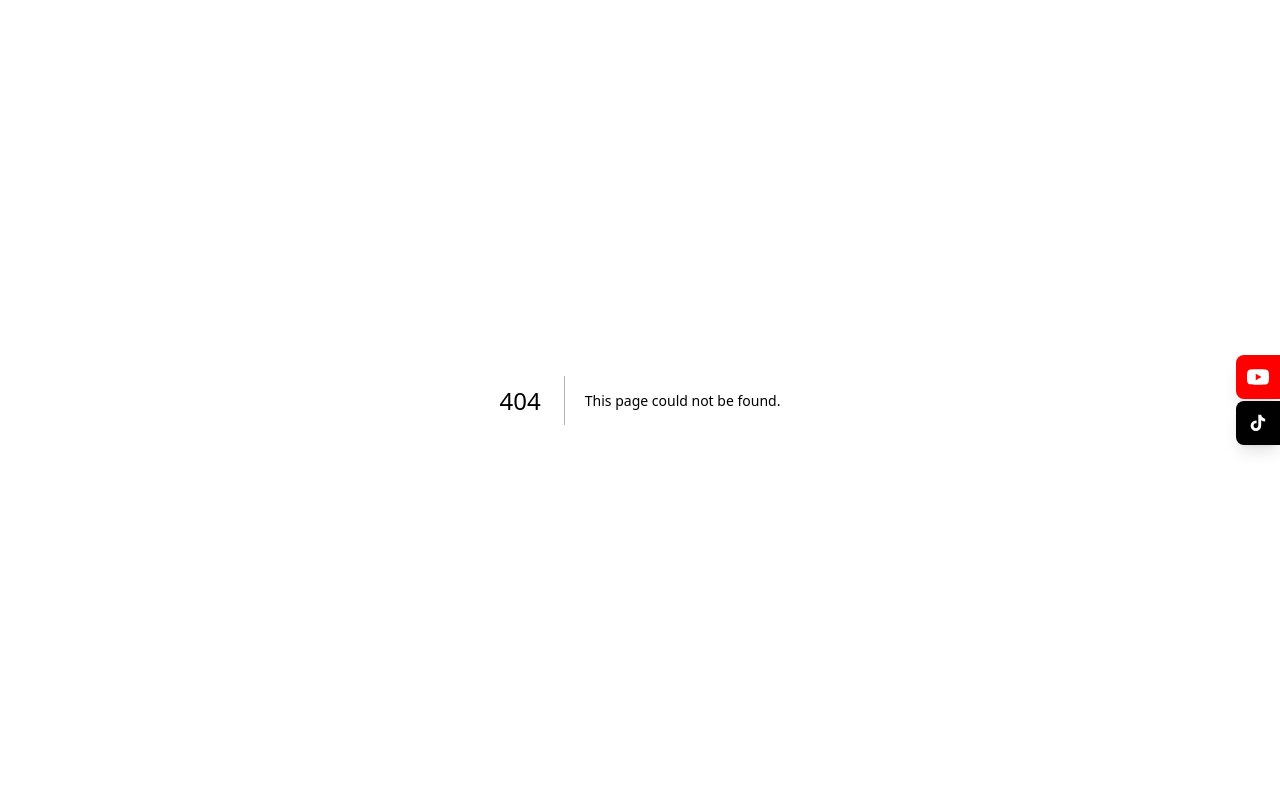
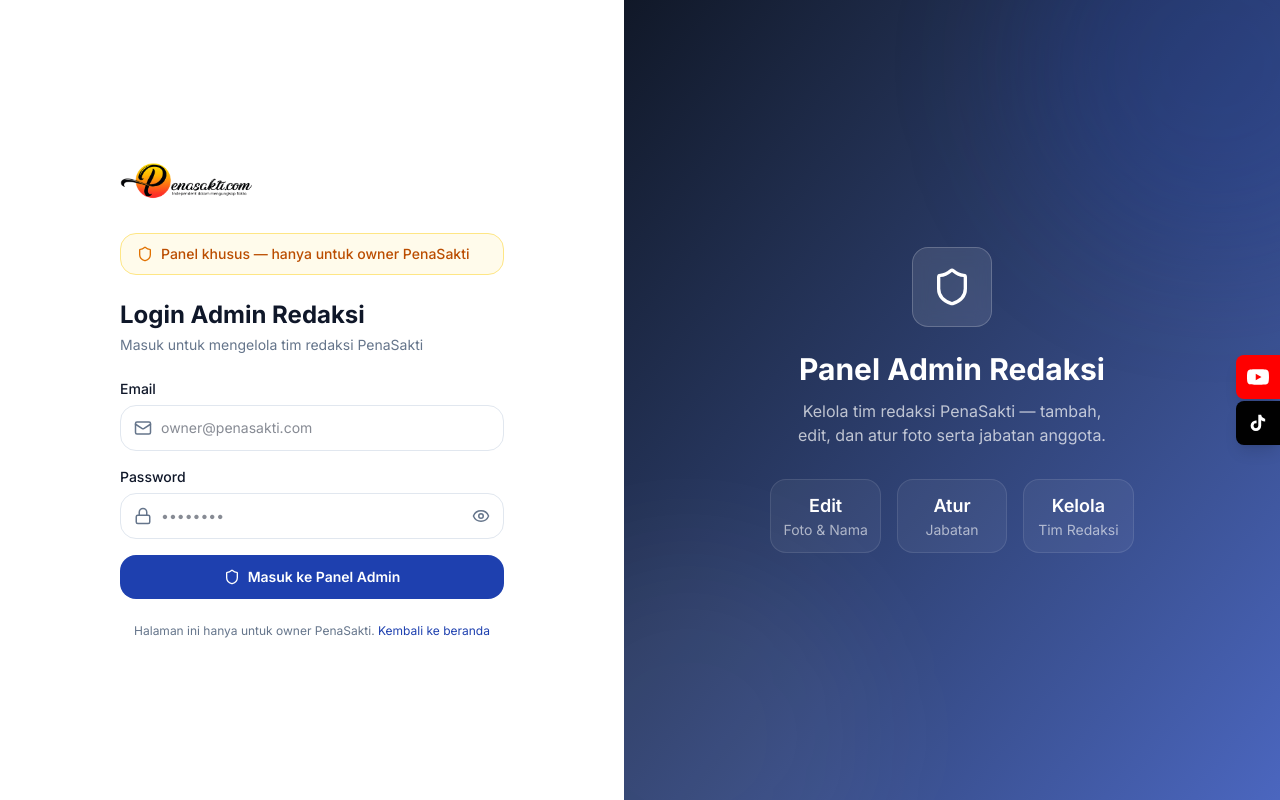
Before and after one commit to baranashira05-hash/penasakti, a Next.js app: page /redaksi-admin/login in a window 1280 px wide. Before the commit this address had no page. Built offline with nearby package versions, Linux system fonts and the light colour scheme.

Commit message:
fix: pindah halaman login ke /redaksi-admin/login (URL yang benar)

```diff
--- a/src/app/(auth)/redaksi-login/page.tsx
+++ b/src/app/redaksi-admin/login/page.tsx
@@ -39,7 +39,7 @@
       const session = await res.json();
 
       if (session?.user?.role !== "SUPER_ADMIN") {
-        // Bukan SUPER_ADMIN — sign out dan tampilkan pesan
+        // Bukan SUPER_ADMIN — sign out dan tolak akses
         await fetch("/api/auth/signout", { method: "POST" });
         toast.error("Akses ditolak. Hanya owner yang dapat masuk ke panel ini.");
         setLoading(false);
@@ -62,11 +62,7 @@
         <div className="w-full max-w-sm">
           {/* Logo */}
           <Link href="/" className="flex items-center gap-2 mb-8">
-            <img
-              src="/logo-penasakti.png"
-              alt="PenaSakti"
-              className="h-10 w-auto"
-            />
+            <img src="/logo-penasakti.png" alt="PenaSakti" className="h-10 w-auto" />
           </Link>
 
           {/* Badge admin */}
@@ -120,11 +116,7 @@
                   className="absolute right-3.5 top-1/2 -translate-y-1/2 text-muted-foreground hover:text-foreground transition-colors"
                   aria-label={showPassword ? "Sembunyikan password" : "Tampilkan password"}
                 >
-                  {showPassword ? (
-                    <EyeOff className="w-4.5 h-4.5" />
-                  ) : (
-                    <Eye className="w-4.5 h-4.5" />
-                  )}
+                  {showPassword ? <EyeOff className="w-4.5 h-4.5" /> : <Eye className="w-4.5 h-4.5" />}
                 </button>
               </div>
             </div>
@@ -170,7 +162,7 @@
           <div className="mt-8 grid grid-cols-3 gap-4 text-sm text-white/60">
             <div className="p-3 rounded-xl bg-white/5 border border-white/10">
               <p className="text-white font-semibold text-lg">Edit</p>
-              <p>Foto & Nama</p>
+              <p>Foto &amp; Nama</p>
             </div>
             <div className="p-3 rounded-xl bg-white/5 border border-white/10">
               <p className="text-white font-semibold text-lg">Atur</p>
@@ -182,7 +174,6 @@
             </div>
           </div>
         </div>
-        {/* Dekoratif */}
         <div className="absolute inset-0 overflow-hidden pointer-events-none">
           <div className="absolute -top-32 -right-32 w-96 h-96 bg-penasakti-blue/20 rounded-full blur-3xl" />
           <div className="absolute -bottom-32 -left-32 w-96 h-96 bg-white/5 rounded-full blur-3xl" />
@@ -192,7 +183,7 @@
   );
 }
 
-export default function RedaksiLoginPage() {
+export default function RedaksiAdminLoginPage() {
   return (
     <Suspense
       fallback={
```
